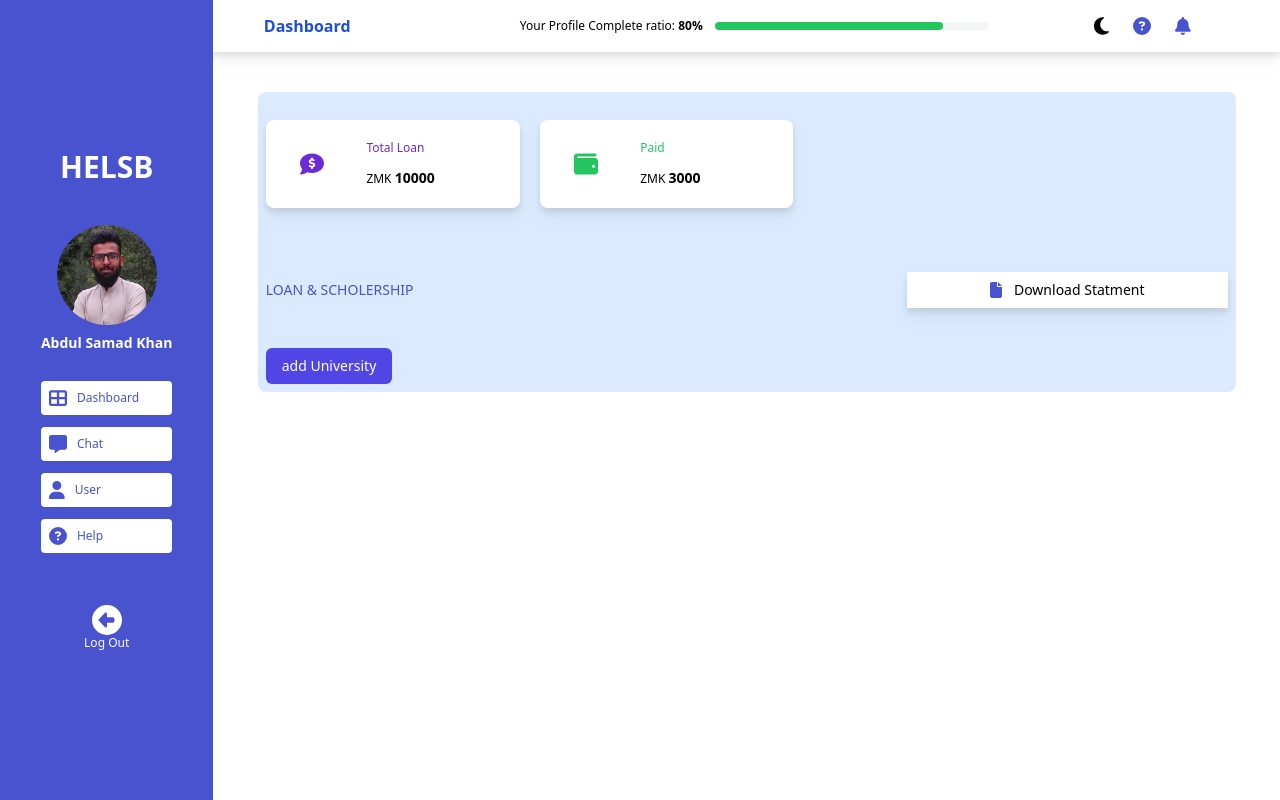
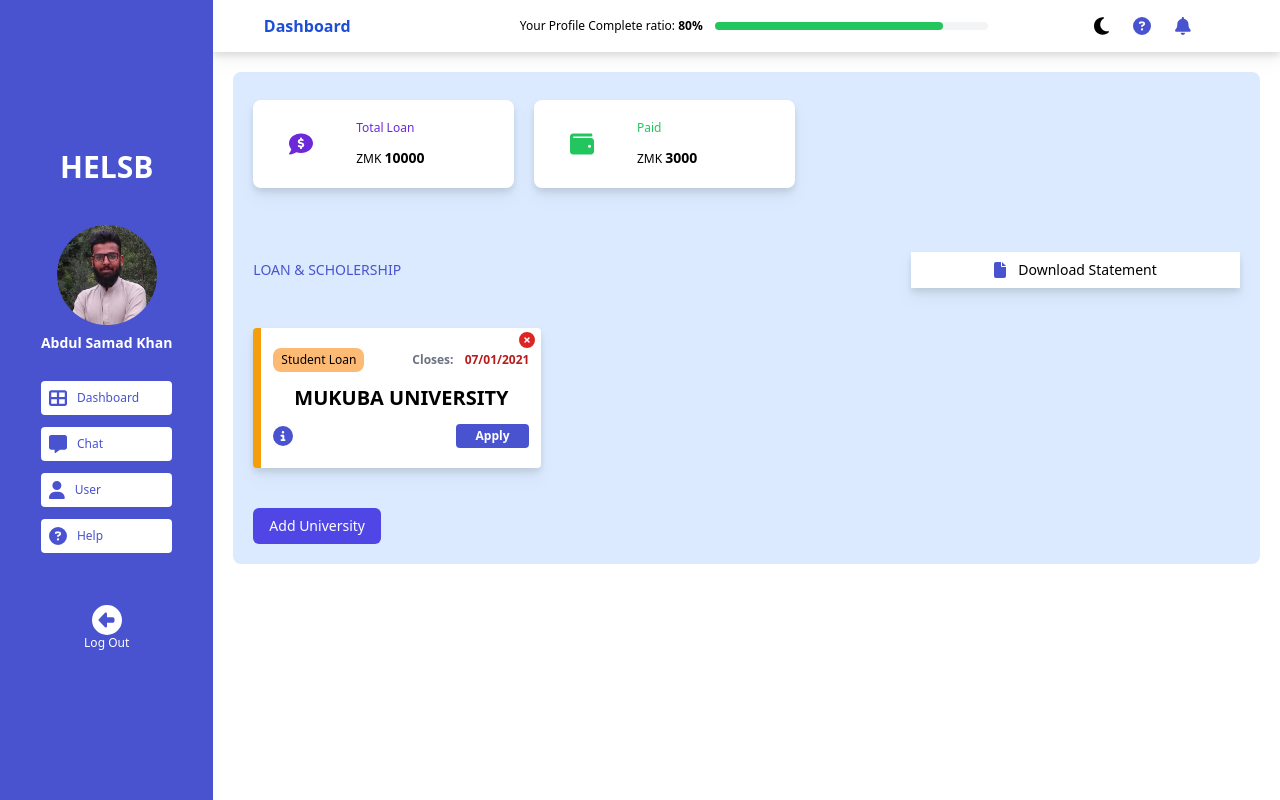
Before and after one commit to AbdulSamad676/Dashboard-in-React, a React (Vite) app: page /dashboard in a window 1280 px wide. Built offline with nearby package versions, Linux system fonts and the light colour scheme.

Commit message:
Dark theme added to dashboard component

```diff
--- a/src/components/Header.jsx
+++ b/src/components/Header.jsx
@@ -23,7 +23,7 @@ function Header({ title }) {
       Your Profile Complete ratio: <span className="font-semibold">80%</span>
     </p>
     <div className="bg-gray-100 rounded h-2 mx-3 dark:bg-gray-700">
-      <div className="bg-green-500 w-10/12 text-xs text-center rounded text-white h-2"></div>
+      <div className="bg-green-500 dark:bg-white w-10/12 text-xs text-center rounded text-white h-2"></div>
     </div>
   </div>
   <div className="flex justify-center items-center p-1 rounded col-span-3">
@@ -31,7 +31,7 @@ function Header({ title }) {
           onClick={() => dispatch(toggleTheme())}
           className="text-xl dark:text-white mx-3"
         >
-          <FontAwesomeIcon icon={darkMode ? faSun : faMoon} />
+          <FontAwesomeIcon className="dark:text-yellow-400" icon={darkMode ? faSun : faMoon} />
         </button>
     <FontAwesomeIcon
       className="mx-3  text-lg cursor-pointer text-[#4953cf] dark:text-white"
--- a/src/components/UniCard.jsx
+++ b/src/components/UniCard.jsx
@@ -15,24 +15,24 @@ function UniCard({ data }) {
 
   return (
     <div
-      className={`rounded  my-5 py-5 secondary-bg drop-shadow-lg box-border relative ${cardBorder}`}
+      className={`rounded  my-5 py-5 secondary-bg dark:bg-gray-800 drop-shadow-lg box-border relative ${cardBorder}`}
     >
       <div className='flex flex-wrap items-center justify-center sm:justify-between px-3'>
         <p
-          className={`text-xs m-0 rounded-lg py-1 px-2 text-center ${labelBg}`}
+          className={`text-xs m-0 rounded-lg py-1 px-2 text-center ${labelBg} dark:bg-gray-700 dark:text-white`}
         >
           {cardLabel}
         </p>
-        <p className='m-0 text-xs  text-red-700 font-semibold'>
-          <span className='px-2 text-gray-500 '>Closes:</span> {date}
+        <p className='m-0 text-xs  text-red-700 dark:text-white font-semibold'>
+          <span className='px-2 text-gray-500 dark:text-white '>Closes:</span> {date}
         </p>
       </div>
-      <h1 className='my-3 text-xl text-center font-semibold uppercase'>
+      <h1 className='my-3 text-xl text-center font-semibold uppercase dark:text-amber-500'>
         {name}
       </h1>
       <div className='flex justify-between items-center mx-3'>
-        <FontAwesomeIcon className='primary text-xl' icon={faCircleInfo} />
-        <button className='bg-primary text-xs px-5 py-1 text-white font-semibold rounded'>
+        <FontAwesomeIcon className='text-[#4953cf] dark:text-white text-xl' icon={faCircleInfo} />
+        <button className=' text-xs px-5 py-1 text-white font-semibold rounded bg-[#4953cf] dark:bg-gray-700 dark:text-white'>
           Apply
         </button>
       </div>
@@ -42,7 +42,7 @@ function UniCard({ data }) {
           dispatch(removeUniversity(id));
         }}
       >
-        <FontAwesomeIcon icon={faCircleXmark} />
+        <FontAwesomeIcon className='text-red-600 dark:text-white' icon={faCircleXmark} />
       </button>
     </div>
   );
--- a/src/pages/Dashboard.jsx
+++ b/src/pages/Dashboard.jsx
@@ -1,20 +1,125 @@
-import { faFile } from '@fortawesome/free-solid-svg-icons';
-import { FontAwesomeIcon } from '@fortawesome/react-fontawesome';
-import React from 'react';
-import { useState } from 'react';
-import { useSelector } from 'react-redux';
-import LoansCard from '../components/LoanCard';
-import Modal from '../components/Modal';
-import UniCard from '../components/UniCard';
+// import { faFile } from '@fortawesome/free-solid-svg-icons';
+// import { FontAwesomeIcon } from '@fortawesome/react-fontawesome';
+// import React from 'react';
+// import { useState } from 'react';
+// import { useSelector } from 'react-redux';
+// import LoansCard from '../components/LoanCard';
+// import Modal from '../components/Modal';
+// import UniCard from '../components/UniCard';
+
+// function Dashboard() {
+//   // const textColor = 'text-blue-700';
+//   const [openModal, setOpenModal] = useState(false);
+//   const reduxData = useSelector((state) => state.uniData);
+
+//   console.log('data from redux', reduxData[0].labelBg);
+//   const bgType = reduxData[0].labelBg;
+//   console.log('✅ typeof(bgType)    ', typeof bgType);
+
+//   function closeModal() {
+//     setOpenModal(false);
+//   }
+
+//   const loanData = [
+//     {
+//       loanStatus: 'Total Loan',
+//       loanCurrency: 'ZMK',
+//       payment: '10000',
+//       textColor: 'text-violet-700',
+//     },
+//     {
+//       loanStatus: 'Paid',
+//       loanCurrency: 'ZMK',
+//       payment: '3000',
+//       textColor: 'text-green-500',
+//     },
+//   ];
+
+//   const uniData = [
+//     {
+//       cardLabel: 'Student Loan',
+//       labelBg: 'bg-orange-300',
+//       cardBorder: ' border-l-8 border-amber-500',
+//       date: '07/01/2021',
+//       name: 'Mukuba University',
+//     },
+//     {
+//       cardLabel: 'Schelorship',
+//       labelBg: 'bg-red-300',
+//       cardBorder: 'border-l-8 border-red-500',
+//       date: '09/07/2021',
+//       name: 'China Schelorship',
+//     },
+//     {
+//       cardLabel: 'Student Loan',
+//       labelBg: 'bg-blue-300',
+//       cardBorder: 'border-l-8 border-blue-500',
+//       date: '10/12/2021',
+//       name: 'University of Zambia',
+//     },
+//   ];
+
+//   return (
+//     <div className='w-11/12 mx-auto mt-10 bg-blue-100  rounded-lg p-2'>
+//       <div className='loans-row my-5 grid sm:grid-cols-2 lg:grid-cols-3 gap-y-5 sm:gap-y-0 sm:gap-x-5 w-full sm:w-10/12 box-border '>
+//         {loanData?.map((item) => {
+//           return <LoansCard key={item.key} data={item} />;
+//         })}
+//         {/* <LoansCard textColor={textColor} />
+// 				<LoansCard /> */}
+//       </div>
+//       <div className='label-row mt-16 mb-5 flex flex-wrap justify-between'>
+//         <div className='flex items-center justify-center sm:justify-start w-full sm:w-6/12 md:w-4/12 py-2'>
+//           <p className='uppercase text-sm primary p-0 m-0 '>
+//             Loan & Scholership
+//           </p>
+//         </div>
+//         <div className='flex items-center justify-center secondary-bg drop-shadow-lg w-full sm:w-6/12 md:w-4/12 p-2'>
+//           <FontAwesomeIcon className='primary mr-3' icon={faFile} />
+//           <p className='p-0 m-0 text-sm'> Download Statment</p>
+//         </div>
+//       </div>
+//       <div className='my-5 grid sm:grid-cols-2 lg:grid-cols-3 gap-y-5 sm:gap-y-0 sm:gap-x-5 w-full md:w-11/12 sm:w-12/12 box-border '>
+//         {reduxData?.map((item) => {
+//           return <UniCard key={item.key} data={item} />;
+//         })}
+
+//         {/* <LoansCard textColor={textColor} />
+// 				<LoansCard /> */}
+//       </div>
+//       <button
+//         onClick={() => setOpenModal(true)}
+//         className='inline-flex justify-center px-4 py-2 text-sm font-medium text-white bg-indigo-600
+//          hover:bg-indigo-700 rounded-md focus:outline-none focus:ring-2 focus:ring-offset-2 focus:ring-indigo-500'
+//       >
+//         add University
+//       </button>
+//       {openModal && <Modal closeModal={closeModal} />}
+//     </div>
+//   );
+// }
+
+// export default Dashboard;
+
+
+import { faFile } from "@fortawesome/free-solid-svg-icons";
+import { FontAwesomeIcon } from "@fortawesome/react-fontawesome";
+import React, { useState } from "react";
+import { useSelector } from "react-redux";
+import LoansCard from "../components/LoanCard";
+import Modal from "../components/Modal";
+import UniCard from "../components/UniCard";
 
 function Dashboard() {
-  // const textColor = 'text-blue-700';
   const [openModal, setOpenModal] = useState(false);
-  const reduxData = useSelector((state) => state.uniData);
+  const reduxData = useSelector((state) => state.universities.uniData); // Adjust path to match your slice structure
 
-  // console.log('data from redux', reduxData[0].labelBg);
-  // const bgType = reduxData[0].labelBg;
-  console.log('✅ typeof(bgType)    ', typeof bgType);
+  console.log("data from redux", reduxData);
+
+  // Validate data before accessing
+  const bgType = reduxData.length > 0 ? reduxData[0].labelBg : "default-bg";
+
+  console.log("✅ typeof(bgType)    ", typeof bgType);
 
   function closeModal() {
     setOpenModal(false);
@@ -22,77 +127,51 @@ function Dashboard() {
 
   const loanData = [
     {
-      loanStatus: 'Total Loan',
-      loanCurrency: 'ZMK',
-      payment: '10000',
-      textColor: 'text-violet-700',
+      loanStatus: "Total Loan",
+      loanCurrency: "ZMK",
+      payment: "10000",
+      textColor: "text-violet-700",
     },
     {
-      loanStatus: 'Paid',
-      loanCurrency: 'ZMK',
-      payment: '3000',
-      textColor: 'text-green-500',
-    },
-  ];
-
-  const uniData = [
-    {
-      cardLabel: 'Student Loan',
-      labelBg: 'bg-orange-300',
-      cardBorder: ' border-l-8 border-amber-500',
-      date: '07/01/2021',
-      name: 'Mukuba University',
-    },
-    {
-      cardLabel: 'Schelorship',
-      labelBg: 'bg-red-300',
-      cardBorder: 'border-l-8 border-red-500',
-      date: '09/07/2021',
-      name: 'China Schelorship',
-    },
-    {
-      cardLabel: 'Student Loan',
-      labelBg: 'bg-blue-300',
-      cardBorder: 'border-l-8 border-blue-500',
-      date: '10/12/2021',
-      name: 'University of Zambia',
+      loanStatus: "Paid",
+      loanCurrency: "ZMK",
+      payment: "3000",
+      textColor: "text-green-500",
     },
   ];
 
   return (
-    <div className='w-11/12 mx-auto mt-10 bg-blue-100  rounded-lg p-2'>
-      <div className='loans-row my-5 grid sm:grid-cols-2 lg:grid-cols-3 gap-y-5 sm:gap-y-0 sm:gap-x-5 w-full sm:w-10/12 box-border '>
-        {loanData?.map((item) => {
-          return <LoansCard key={item.key} data={item} />;
-        })}
-        {/* <LoansCard textColor={textColor} />
-				<LoansCard /> */}
+    <div className="w-12/12  m-5 bg-blue-100 dark:bg-gray-900 rounded-lg py-2 pb-5 px-5">
+      <div className="loans-row my-5 grid sm:grid-cols-2 lg:grid-cols-3 gap-y-5 sm:gap-y-0 sm:gap-x-5 w-full sm:w-10/12 box-border ">
+        {loanData.map((item, index) => (
+          <LoansCard key={index} data={item} />
+        ))}
       </div>
-      <div className='label-row mt-16 mb-5 flex flex-wrap justify-between'>
-        <div className='flex items-center justify-center sm:justify-start w-full sm:w-6/12 md:w-4/12 py-2'>
-          <p className='uppercase text-sm primary p-0 m-0 '>
+      <div className="label-row mt-16 mb-5 flex flex-wrap justify-between">
+        <div className="flex items-center justify-center sm:justify-start w-full sm:w-6/12 md:w-4/12 py-2">
+          <p className="uppercase text-sm text-[#4953cf] p-0 m-0 dark:text-white">
             Loan & Scholership
           </p>
         </div>
-        <div className='flex items-center justify-center secondary-bg drop-shadow-lg w-full sm:w-6/12 md:w-4/12 p-2'>
-          <FontAwesomeIcon className='primary mr-3' icon={faFile} />
-          <p className='p-0 m-0 text-sm'> Download Statment</p>
+        <div className="flex items-center justify-center secondary-bg dark:bg-gray-800 drop-shadow-lg w-full sm:w-6/12 md:w-4/12 p-2">
+          <FontAwesomeIcon className=" mr-3 text-[#4953cf] dark:text-white" icon={faFile} />
+          <p className="p-0 m-0 text-sm dark:text-white"> Download Statement</p>
         </div>
       </div>
-      <div className='my-5 grid sm:grid-cols-2 lg:grid-cols-3 gap-y-5 sm:gap-y-0 sm:gap-x-5 w-full md:w-11/12 sm:w-12/12 box-border '>
-        {reduxData?.map((item) => {
-          return <UniCard key={item.key} data={item} />;
-        })}
-
-        {/* <LoansCard textColor={textColor} />
-				<LoansCard /> */}
+      <div className="my-5 grid sm:grid-cols-2 lg:grid-cols-3 gap-y-5 sm:gap-y-0 sm:gap-x-5 w-full md:w-11/12 sm:w-12/12 box-border ">
+        {reduxData.length > 0 ? (
+          reduxData.map((item) => (
+            <UniCard key={item.id} data={item} />
+          ))
+        ) : (
+          <p>No universities available. Add one using the button below.</p>
+        )}
       </div>
       <button
         onClick={() => setOpenModal(true)}
-        className='inline-flex justify-center px-4 py-2 text-sm font-medium text-white bg-indigo-600
-         hover:bg-indigo-700 rounded-md focus:outline-none focus:ring-2 focus:ring-offset-2 focus:ring-indigo-500'
+        className="inline-flex justify-center px-4 py-2 text-sm font-medium text-white bg-indigo-600 hover:bg-indigo-700 rounded-md focus:outline-none focus:ring-2 focus:ring-offset-2 focus:ring-indigo-500 dark:bg-gray-700 dark:text-white"
       >
-        add University
+        Add University
       </button>
       {openModal && <Modal closeModal={closeModal} />}
     </div>
```
Also changed, not shown: src/components/ChatItemUpdated.jsx (+4 -4 lines), src/components/LoanCard.jsx (+5 -5 lines), src/components/Sidebar.jsx (+4 -4 lines).
